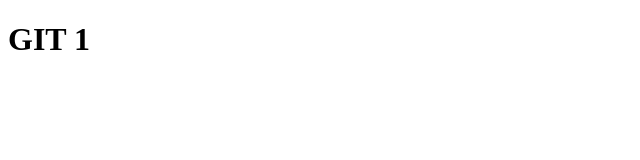
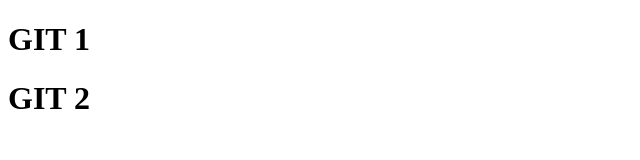
Before and after one commit to nickpanoff/site0, a plain HTML site: page index.html in a window 1280 px wide. Shown: the whole page, without its empty margins (0-640 px from the left). Drawn offline with Linux system fonts and the light colour scheme.

Commit message:
2 commit

```diff
--- a/index.html
+++ b/index.html
@@ -6,5 +6,6 @@
 </head>
 <body>
     <h1>GIT 1</h1>
+    <h1>GIT 2</h1>
 </body>
 </html>
```
